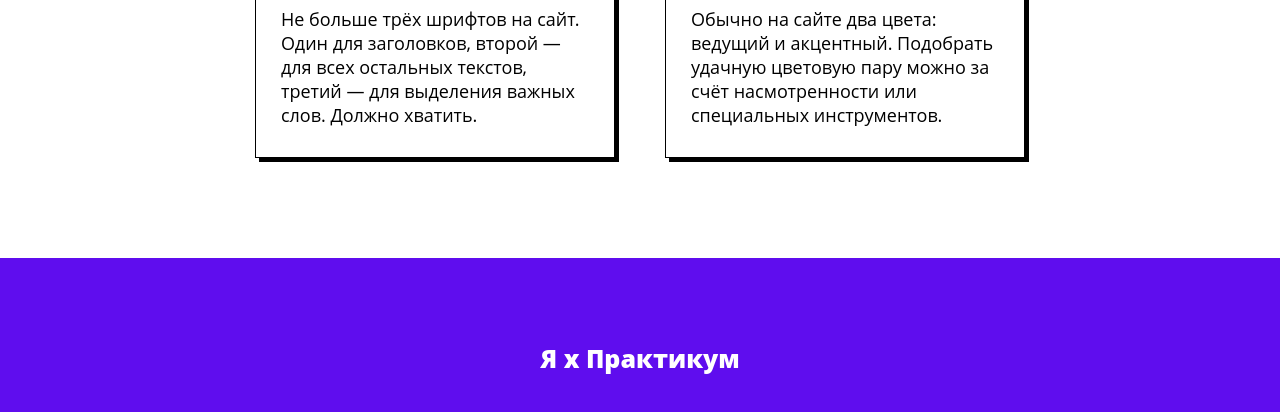
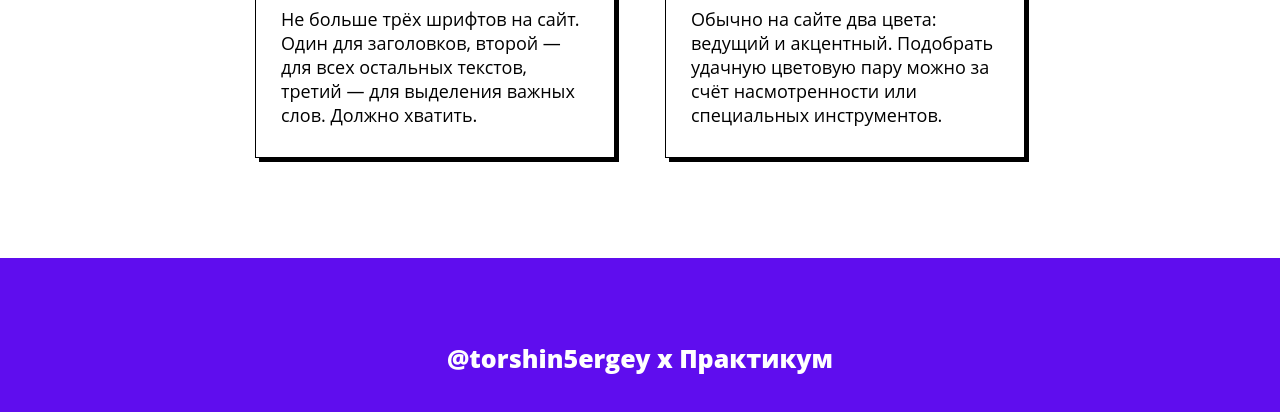
Before and after one commit to torshin5ergey/frontend-playground, a plain HTML site: page yandex-practicum-frontend/four-layout-rules/index.html in a window 1280 px wide. Shown: the part 1350-1762 px from the top of the page. Drawn offline with Linux system fonts and the light colour scheme.

```diff
--- a/yandex-practicum-frontend/four-layout-rules/index.html
+++ b/yandex-practicum-frontend/four-layout-rules/index.html
@@ -68,7 +68,7 @@
       </div>
     </section>
     <footer class="footer">
-      <h4 class="footer-author">Я х Практикум</h4>
+      <h4 class="footer-author">@torshin5ergey х Практикум</h4>
     </footer>
   </body>
 </html>
```
Also changed, not shown: 4 other files.
